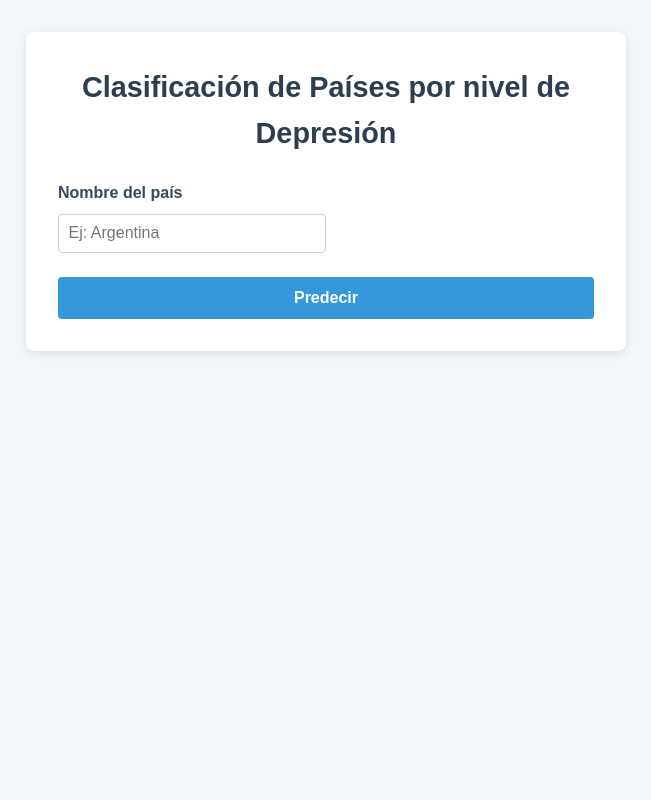
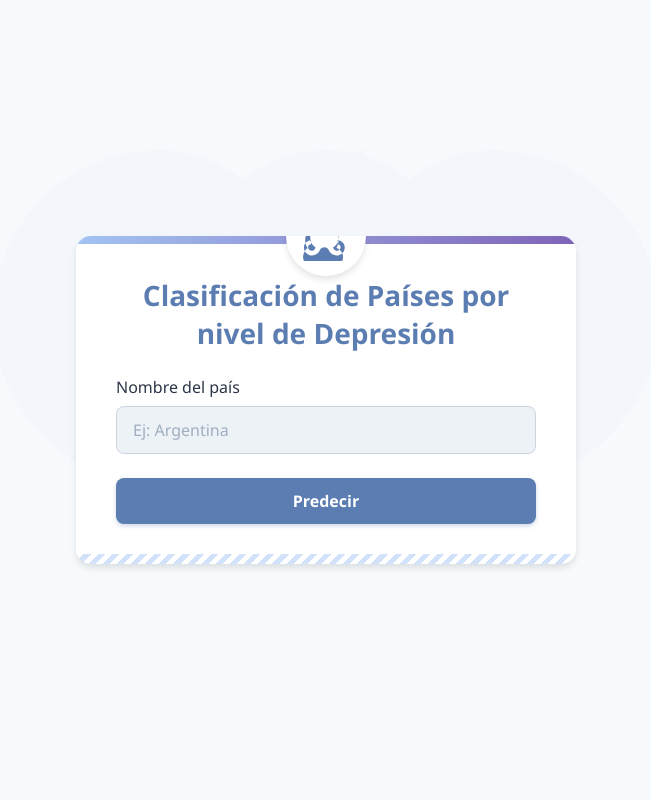
Before and after one commit to marie-adi/problema-clasificacion-g3, a FastAPI app: page / in a window 1280 px wide. Shown: the whole page, without its empty margins (314-965 px from the left). Run offline with FastAPI, Linux system fonts and the light colour scheme; parts of the project's set-up code (start-up, migrations or seed data) failed here and were passed over.

Commit message:
feat: new front

```diff
--- a/app/static/style.css
+++ b/app/static/style.css
@@ -1,97 +1,175 @@
 /* static/style.css */
 
+:root {
+      --primary-color: #5B7DB1;
+      --secondary-color: #A3C4F3;
+      --accent-color: #7F63B8;
+      --text-color: #2D3748;
+      --light-bg: #F7FAFC;
+      --input-bg: #EDF2F7;
+      --shadow: 0 4px 6px rgba(0, 0, 0, 0.1);
+      --gradient: linear-gradient(135deg, #A3C4F3 0%, #7F63B8 100%);
+      }
+
 * {
-    box-sizing: border-box;
     margin: 0;
     padding: 0;
+    box-sizing: border-box;
+    font-family: 'Segoe UI', Tahoma, Geneva, Verdana, sans-serif;
 }
 
 body {
-    font-family: Arial, sans-serif;
-    background-color: #f4f7f9;
-    color: #333;
-    line-height: 1.6;
-    padding: 2rem;
+    background-color: var(--light-bg);
+    color: var(--text-color);
+    display: flex;
+    justify-content: center;
+    align-items: center;
+    min-height: 100vh;
+    position: relative;
+    overflow: hidden;
+}
+
+/* Logo de fondo */
+body::before {
+    content: '';
+    position: fixed;
+    top: 0;
+    left: 0;
+    width: 100%;
+    height: 100%;
+    background-image: url("/static/images/fondoT.png");
+    background-repeat: no-repeat;
+    background-position: center ;
+    background-size: 52%;
+    z-index: -1;
 }
 
 .container {
-    max-width: 600px;
-    margin: 0 auto;
-    background-color: #ffffff;
-    padding: 2rem;
-    border-radius: 8px;
-    box-shadow: 0 2px 8px rgba(0, 0, 0, 0.1);
+    background-color: white;
+    border-radius: 15px;
+    box-shadow: var(--shadow);
+    padding: 2.5rem;
+    width: 90%;
+    max-width: 500px;
+    text-align: center;
+    position: relative;
+    overflow: hidden;
+}
+
+.container::before {
+    content: '';
+    position: absolute;
+    top: 0;
+    left: 0;
+    width: 100%;
+    height: 8px;
+    background: var(--gradient);
 }
 
 h1 {
-    font-size: 1.8rem;
+    color: var(--primary-color);
     margin-bottom: 1.5rem;
-    color: #2c3e50;
-    text-align: center;
+    font-size: 1.75rem;
+    font-weight: 600;
 }
 
-  form label {
+label {
     display: block;
     margin-bottom: 0.5rem;
-    font-weight: 600;
-    color: #35495e;
+    font-weight: 500;
+    color: var(--text-color);
+    text-align: left;
 }
 
-  form input {
-    width: 50%;
-    padding: 0.6rem;
+input[type="text"] {
+    width: 100%;
+    padding: 0.75rem 1rem;
     margin-bottom: 1.5rem;
-    border: 1px solid #ccd0d5;
-    border-radius: 4px;
+    border: 1px solid #CBD5E0;
+    border-radius: 8px;
+    background-color: var(--input-bg);
     font-size: 1rem;
+    transition: all 0.3s ease;
 }
 
-  form button {
-    display: block;
+input[type="text"]:focus {
+    outline: none;
+    border-color: var(--accent-color);
+    box-shadow: 0 0 0 3px rgba(127, 99, 184, 0.2);
+}
+
+input[type="text"]::placeholder {
+    color: #A0AEC0;
+}
+
+button {
     width: 100%;
     padding: 0.75rem;
-    background-color: #3498db;
-    color: #fff;
+    background: var(--primary-color);
+    color: white;
+    border: none;
+    border-radius: 8px;
     font-size: 1rem;
     font-weight: 600;
-    border: none;
-    border-radius: 4px;
     cursor: pointer;
-    transition: background-color 0.3s ease;
+    transition: all 0.3s ease;
+    box-shadow: 0 2px 4px rgba(91, 125, 177, 0.3);
 }
 
-  form button:hover {
-    background-color: #2980b9;
+button:hover {
+    background: var(--accent-color);
+    transform: translateY(-2px);
+    box-shadow: 0 4px 8px rgba(127, 99, 184, 0.4);
 }
 
-  p {
-    margin: 1rem 0;
-    font-size: 1.1rem;
+button:active {
+    transform: translateY(0);
 }
 
-  a {
-    display: inline-block;
-    margin-top: 1rem;
-    color: #3498db;
-    text-decoration: none;
-    font-weight: 500;
+/* Elementos decorativos */
+.brain-icon {
+    width: 80px;
+    height: 80px;
+    position: absolute;
+    top: -40px;
+    left: 50%;
+    transform: translateX(-50%);
+    background: white;
+    border-radius: 50%;
+    display: flex;
+    justify-content: center;
+    align-items: center;
+    box-shadow: var(--shadow);
 }
 
-  a:hover {
-    text-decoration: underline;
+.brain-icon svg {
+    width: 50px;
+    height: 50px;
+    fill: var(--primary-color);
+}
+
+.waves {
+    position: absolute;
+    bottom: 0;
+    left: 0;
+    width: 100%;
+    height: 10px;
+    background: repeating-linear-gradient(
+        -45deg,
+        var(--secondary-color),
+        var(--secondary-color) 5px,
+        transparent 5px,
+        transparent 10px
+    );
+    opacity: 0.5;
 }
 
 @media (max-width: 600px) {
     .container {
-      padding: 1rem;
+        padding: 2rem 1.5rem;
     }
 
     h1 {
         font-size: 1.5rem;
     }
-
-    form button {
-      font-size: 0.9rem;
-      padding: 0.6rem;
 }
-  }
--- a/app/template/index.html
+++ b/app/template/index.html
@@ -8,13 +8,27 @@
   <link rel="stylesheet" href="/static/style.css" />
 </head>
 <body>
-  <div class="container">
-    <h1>Clasificación de Países por nivel de Depresión</h1>
-       <form action="/predict" method="post">
+    <div class="container">
+        <div class="brain-icon">
+            <svg xmlns="http://www.w3.org/2000/svg" viewBox="0 0 24 24">
+                <path d="M12 2c2.21 0 4 1.79 4 4 0 .88-.29 1.69-.78 2.35 1.62.89 2.78 2.62 2.78 4.65 0 1.93-1.04 3.63-2.6 4.56.19.63.6 1.23 1.2 1.44 1.2.4 2.4-.4 2.4-1.6 0-.8-.6-1.4-1.4-1.4v-2c1.6 0 3.4 1.4 3.4 3.4 0 2.8-2.6 4.8-5.4 3.6-1-.4-1.8-1.2-2.2-2.2-.4-.8-1.2-1.4-2.18-1.4-.98 0-1.8.6-2.2 1.4-.4 1-1.2 1.8-2.2 2.2-2.8 1.2-5.4-.8-5.4-3.6 0-2 1.8-3.4 3.4-3.4v2c-.8 0-1.4.6-1.4 1.4 0 1.2 1.2 2 2.4 1.6.6-.2 1-1 1.2-1.44-1.56-.93-2.6-2.63-2.6-4.56 0-2.03 1.16-3.76 2.78-4.65C8.29 7.69 8 6.88 8 6c0-2.21 1.79-4 4-4m0-2C8.69 0 6 2.69 6 6c0 .24.04.47.09.7C4.04 8.1 2 11.17 2 14c0 1.35.41 2.65 1.17 3.74C2.28 18.48 1 20.1 1 22c0 2.77 2.23 5 5 5 1.5 0 2.9-.67 3.84-1.75.26.1.53.14.8.14.27 0 .54-.04.8-.14C12.38 26.33 13.74 27 15.2 27c2.77 0 5-2.23 5-5 0-1.9-1.28-3.52-3.17-4.26C17.59 16.65 18 15.35 18 14c0-2.83-2.04-5.9-6.09-7.3.05-.23.09-.46.09-.7 0-3.31-2.69-6-6-6z"/>
+            </svg>
+        </div>
+        <h1>Clasificación de Países por nivel de Depresión</h1>
+        <form id="prediction-form">
             <label for="country">Nombre del país</label>
-            <input type="text" name="country" placeholder="Ej: Argentina" required>
+            <input type="text" id="country" name="country" placeholder="Ej: Argentina" required>
             <button type="submit">Predecir</button>
         </form>
-  </div>
+        <div class="waves"></div>
+    </div>
+
+    <script>
+        document.getElementById('prediction-form').addEventListener('submit', function(e) {
+            e.preventDefault();
+            // Aquí iría la lógica para la predicción
+            console.log('Prediciendo para el país:', document.getElementById('country').value);
+        });
+    </script>
 </body>
 </html>
```
Also changed, not shown: app/static/images/fondoT.png (added). Lines whose indentation alone changed are shown as unchanged.
